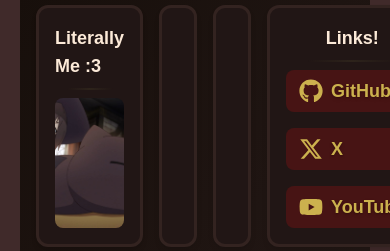
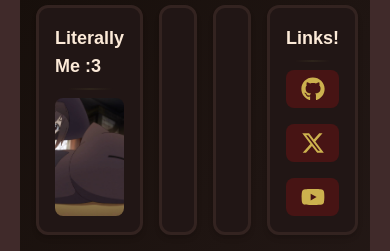
Before and after one commit to Thomas-Gouzecky/MeguURL, a Next.js app in the folder Frontend/: page / in a window 390 px wide. Shown: the part 1478-1729 px from the top of the page. Built offline with nearby package versions, Linux system fonts and the light colour scheme.

Commit message:
updated links card to be more responsive for smaller devices

```diff
--- a/Frontend/app/_components/Footer/FooterSpacings.tsx
+++ b/Frontend/app/_components/Footer/FooterSpacings.tsx
@@ -30,6 +30,7 @@ function FlexSpacingFooter() {
 	return (
 		<div className="flex flex-col gap-4 w-full">
 			<div className="flex flex-row w-full gap-4">
+				{/* Literally */}
 				<div className="">
 					<FooterCard
 						className="flex justify-center h-full "
@@ -55,6 +56,7 @@ function FlexSpacingFooter() {
 					<FooterCard className="w-full h-full" />
 				</div>
 
+				{/* Links */}
 				<div className="">
 					<FooterCard
 						className="w-full h-full"
--- a/Frontend/app/_components/Footer/components/SocialLinks/SocialLinkCard.tsx
+++ b/Frontend/app/_components/Footer/components/SocialLinks/SocialLinkCard.tsx
@@ -3,14 +3,14 @@ import Link from "next/link";
 export default function SocialLinkCard({ SocialLinkInfo }: { SocialLinkInfo: SocialLinkProp }) {
 	return (
 		<Link
-			className="bg-[#471414] clickable-text-color overflow-hidden flex max-w-sm max-h-12 border-transparent border-2 button-padding button-rounding transition-all duration-300 hover:bg-[#260707] hover:inset-shadow-2xs hover:border-[#5E3131] hover:-translate-y-1 hover:shadow-[0px_6px_0px_rgba(0,0,0,0.2)] active:translate-y-0.5 active:shadow-none"
+			className="relative grow md:grow! bg-[#471414] clickable-text-color overflow-hidden flex justify-center md:justify-start max-w-sm max-h-12 border-transparent border-2 button-padding button-rounding transition-all duration-300 hover:bg-[#260707] hover:inset-shadow-2xs hover:border-[#5E3131] hover:-translate-y-1 hover:shadow-[0px_6px_0px_rgba(0,0,0,0.2)] active:translate-y-0.5 active:shadow-none"
 			href={SocialLinkInfo.href}
 			target="_blank"
 			rel="noopener noreferrer"
 		>
-			<div className="flex items-center gap-2 text-shadow-md">
+			<div className="flex items-center justify-center gap-2 text-shadow-md">
 				{SocialLinkInfo.icon}
-				<span className="relative text-lg font-bold">{SocialLinkInfo.name}</span>
+				<span className="relative text-lg font-bold hidden md:inline">{SocialLinkInfo.name}</span>
 			</div>
 		</Link>
 	);
--- a/Frontend/app/_components/Footer/components/SocialLinks/SocialLinkContainer.tsx
+++ b/Frontend/app/_components/Footer/components/SocialLinks/SocialLinkContainer.tsx
@@ -2,7 +2,10 @@ import SocialLinkCard from "./SocialLinkCard";
 
 export default function SocialLinkContainer({ SocialLinks }: { SocialLinks: SocialLinkProp[] }) {
 	return (
-		<div className="h-full flex flex-col gap-4 rounded-xl justify-around">
+		<div
+			className="h-full flex flex-wrap gap-4 rounded-xl
+			md:flex-col md:justify-around"
+		>
 			{SocialLinks.map((item, i) => (
 				<SocialLinkCard
 					key={i}
```
